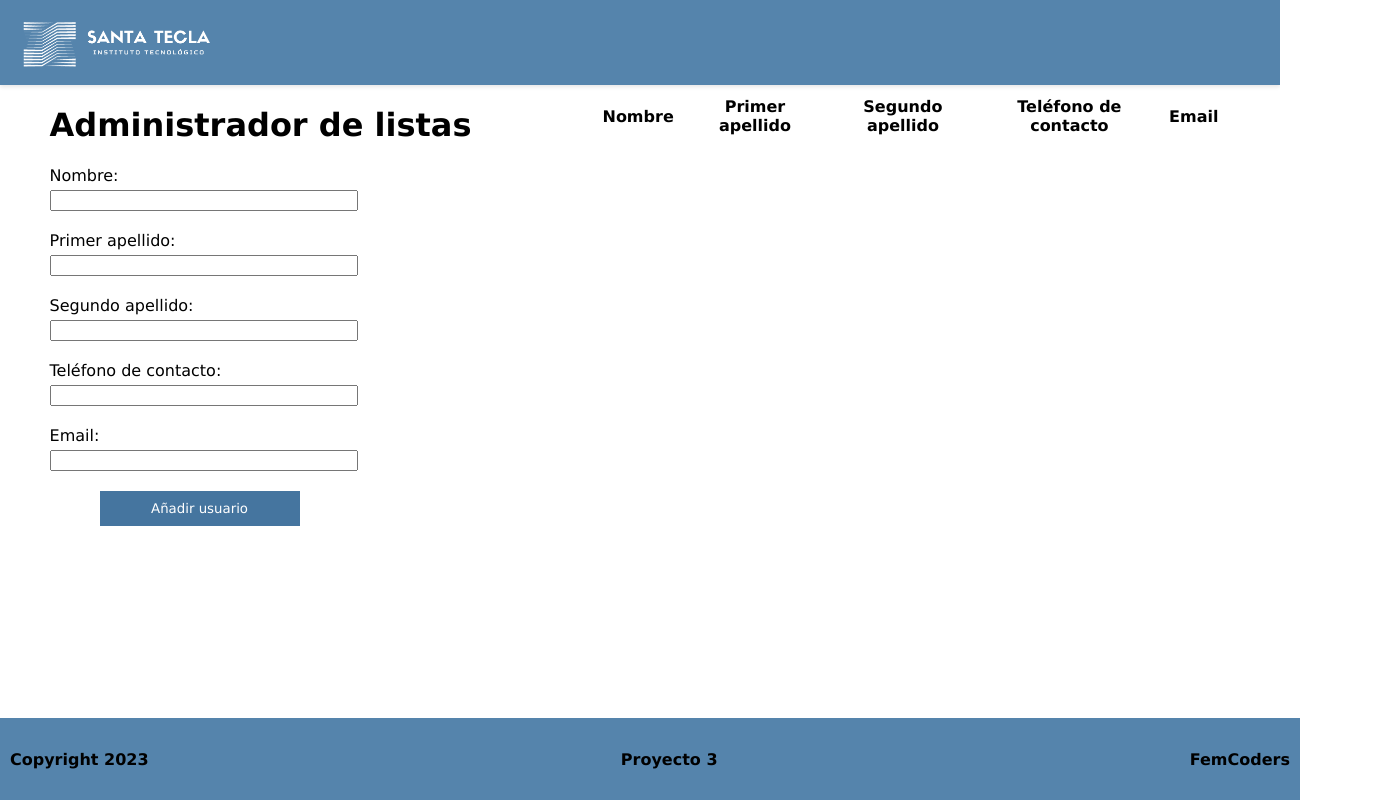
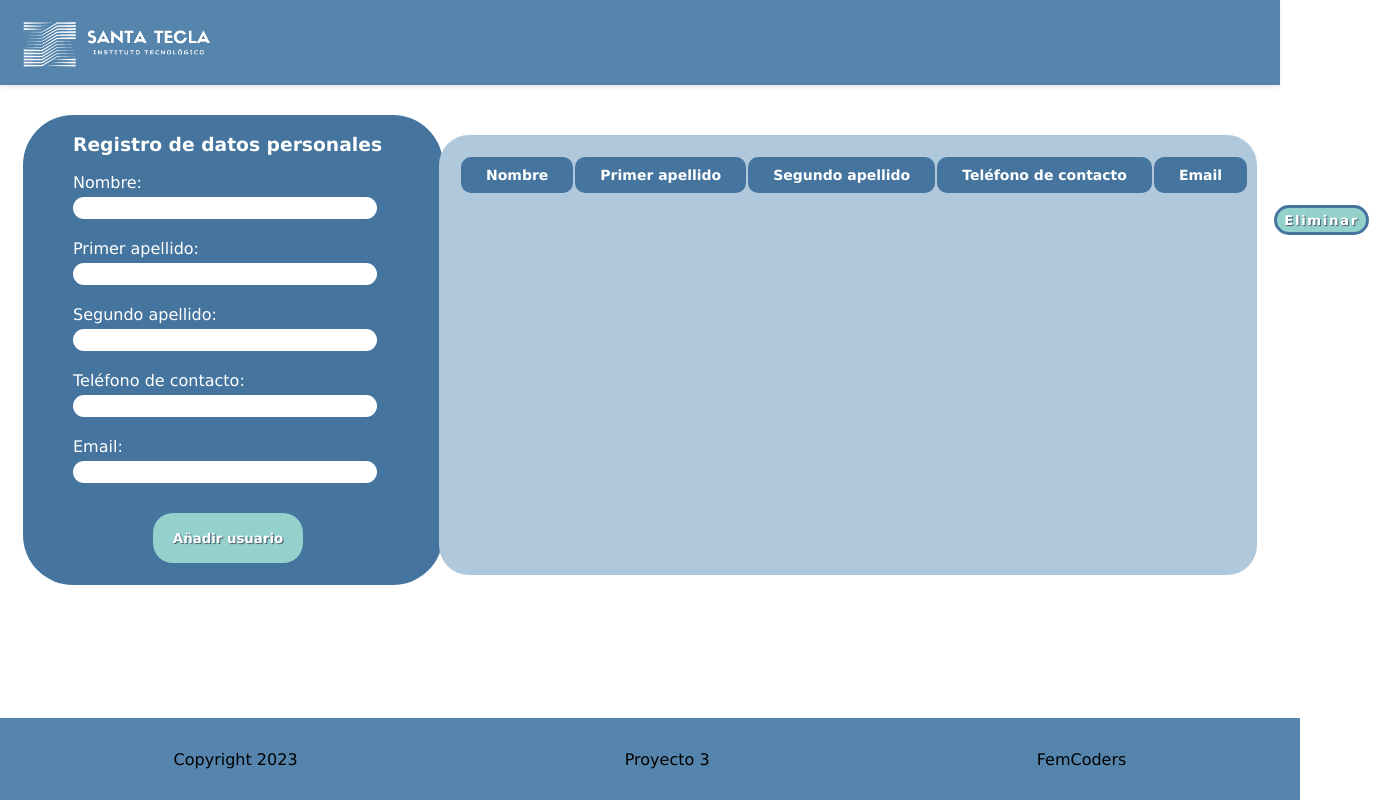
Before and after one commit to elisacl/proyecto3, a React (Vite) app in the folder proyect3/: page / in a window 1280 px wide. Both pictures are taken after a click on the button "Añadir usuario". Shown: the whole page, 1396 px wide, since content can reach past the window. Built offline with nearby package versions, Linux system fonts and the light colour scheme.

Commit message:
aesthetic changes

```diff
--- a/proyect3/src/components/footer/Footer.css
+++ b/proyect3/src/components/footer/Footer.css
@@ -5,5 +5,9 @@
     background-color: #5584AC;
     padding: 10px;
     display: flex;
-    justify-content: space-between;
+    justify-content: space-around;
   }
+
+.footerstuff h4{
+  font-weight: lighter;
+}
--- a/proyect3/src/components/main/UserList.css
+++ b/proyect3/src/components/main/UserList.css
@@ -6,31 +6,91 @@
     display: flex;
     justify-content: space-around;
     align-items: flex-start;
+    margin-top: 30px;
   }
 
   .user-form {
     display: flex;
     flex-direction: column;
+    padding-left: 50px;
+    padding-right: 20px;
     margin-right: 20px;
+    background-color: #45759f;
+    width: 350px;
+    height: 470px;
+    border-radius: 50px;
   }
 
   .user-form label {
     margin-bottom: 5px;
+    color: white;
+  }
+
+  .user-form h3{
+    color: white;
+  }
+
+  .user-form input {
+    border: none;
   }
 
   .user-form button {
     padding: 10px;
-    background-color: #45759f;
+    background-color: #95D1CC;
     color: white;
     border: none;
     cursor: pointer;
-    width: 200px;
-    margin-left: 50px;
+    width: 150px;
+    height: 50px;
+    margin-left: 80px;
+    margin-top: 10px;
+    border-radius: 20px;
+    font-weight: bolder;
+    text-shadow: 1px 1px 1px rgba(41, 48, 80, 0.753);
   }
 
   .user-table {
-    width: 50%;
+    margin-top: 20px;
+    margin-left: -70px;
+    padding: 20px;
+    padding-right: 30px;
+    width: 60%;
+    height: 400px;
     border-spacing: 0 10px;
+    border-radius: 30px;
+    background-color: #B0C8DC;
+  }
+
+  .user-table button {
+    border: 3px solid #45759f;
+    border-radius: 40px;
+    width: 95px;
+    height: 30px;
+    text-align: center;
+    text-shadow: 1px 1px 1px rgba(41, 48, 80, 0.753);
+    letter-spacing: 1.60px;
+    font-weight: bold;
+  }
+
+  .user-table th,
+  .user-table td {
+    font-size: 14px;
+    padding: 25px;
+    padding-block: 10px;
+    margin-right: 10px;
+    text-align: center;
+    white-space: nowrap;
+  }
+
+  .user-table th{
+    color: white;
+    background-color: #45759f;
+    border-radius: 10px;
+  }
+
+  .user-table th:last-child,
+  .user-table td:last-child {
+    margin-right: 0;
   }
 
   .form-field {
@@ -41,15 +101,6 @@
 
   .form-field input {
     width: 300px;
+    height: 20px;
+    border-radius: 20px;
   }
-
-  .user-table th,
-  .user-table td {
-    padding: 10px;
-    margin-right: 10px;
-  }
-
-  .user-table th:last-child,
-  .user-table td:last-child {
-    margin-right: 0;
-  }
--- a/proyect3/src/components/main/UserList.jsx
+++ b/proyect3/src/components/main/UserList.jsx
@@ -27,10 +27,16 @@ function UserList() {
     setEmail('');
   };
 
+  const handleDeleteUser = (index) => {
+    const updatedUserList = [...userList];
+    updatedUserList.splice(index, 1);
+    setUserList(updatedUserList);
+  };
+
   return (
     <div className="user-list-container">
       <div className="user-form">
-        <h1>Administrador de listas</h1>
+        <h3>Registro de datos personales</h3>
         <div className="form-field">
           <label htmlFor="userName">Nombre:</label>
           <input type="text" name="userName" value={user} onChange={handleNameChange} />
@@ -70,6 +76,12 @@ function UserList() {
                 {user.split(' ').map((data, index) => (
                   <td key={index}>{data}</td>
                 ))}
+                <td>
+                  <button
+                    onClick={() => handleDeleteUser(index)}
+                    style={{ backgroundColor: '#95D1CC', color: 'white', cursor: 'pointer'}}
+                  >Eliminar</button>
+                </td>
               </tr>
             ))}
           </tbody>
```
